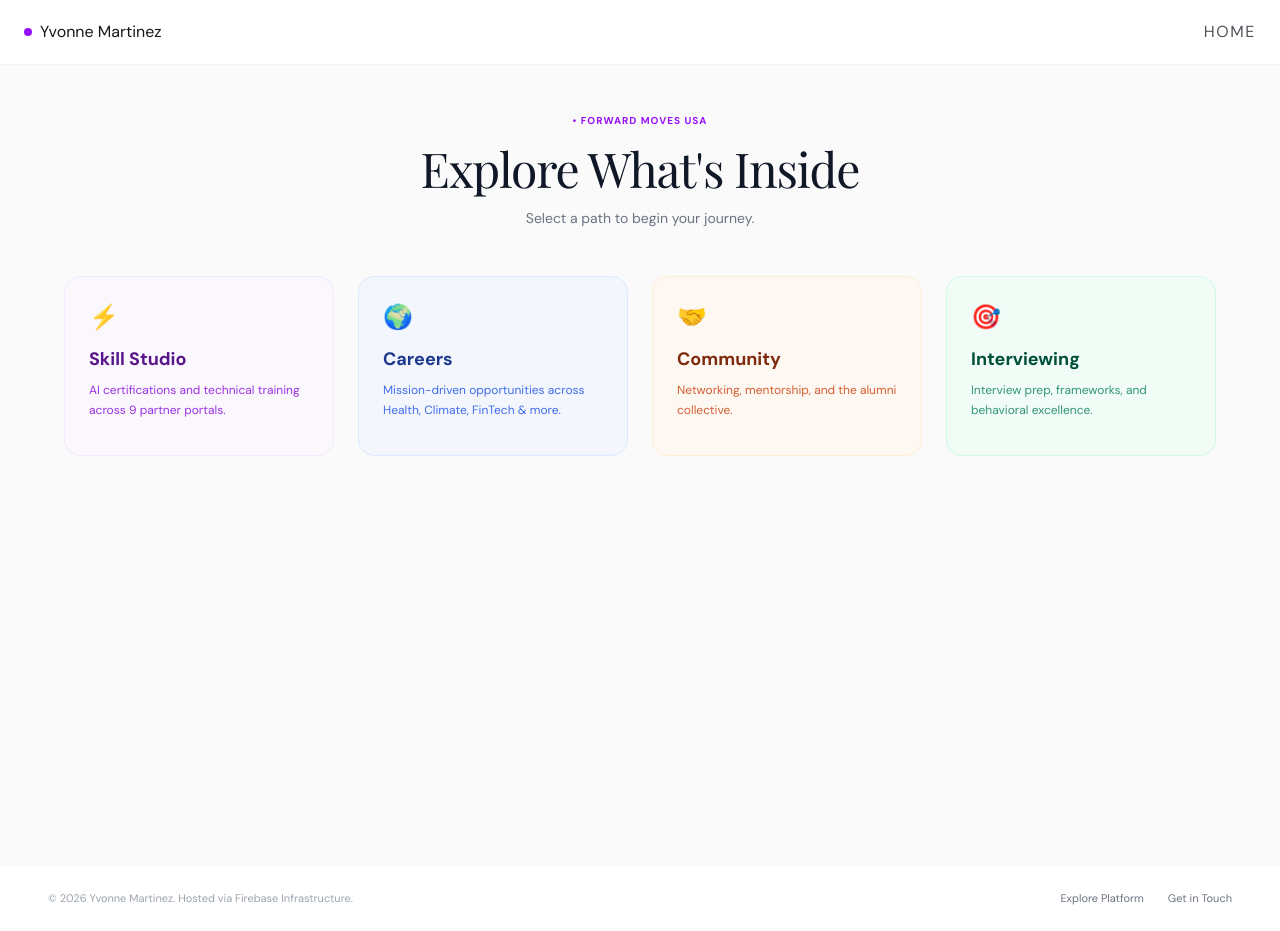
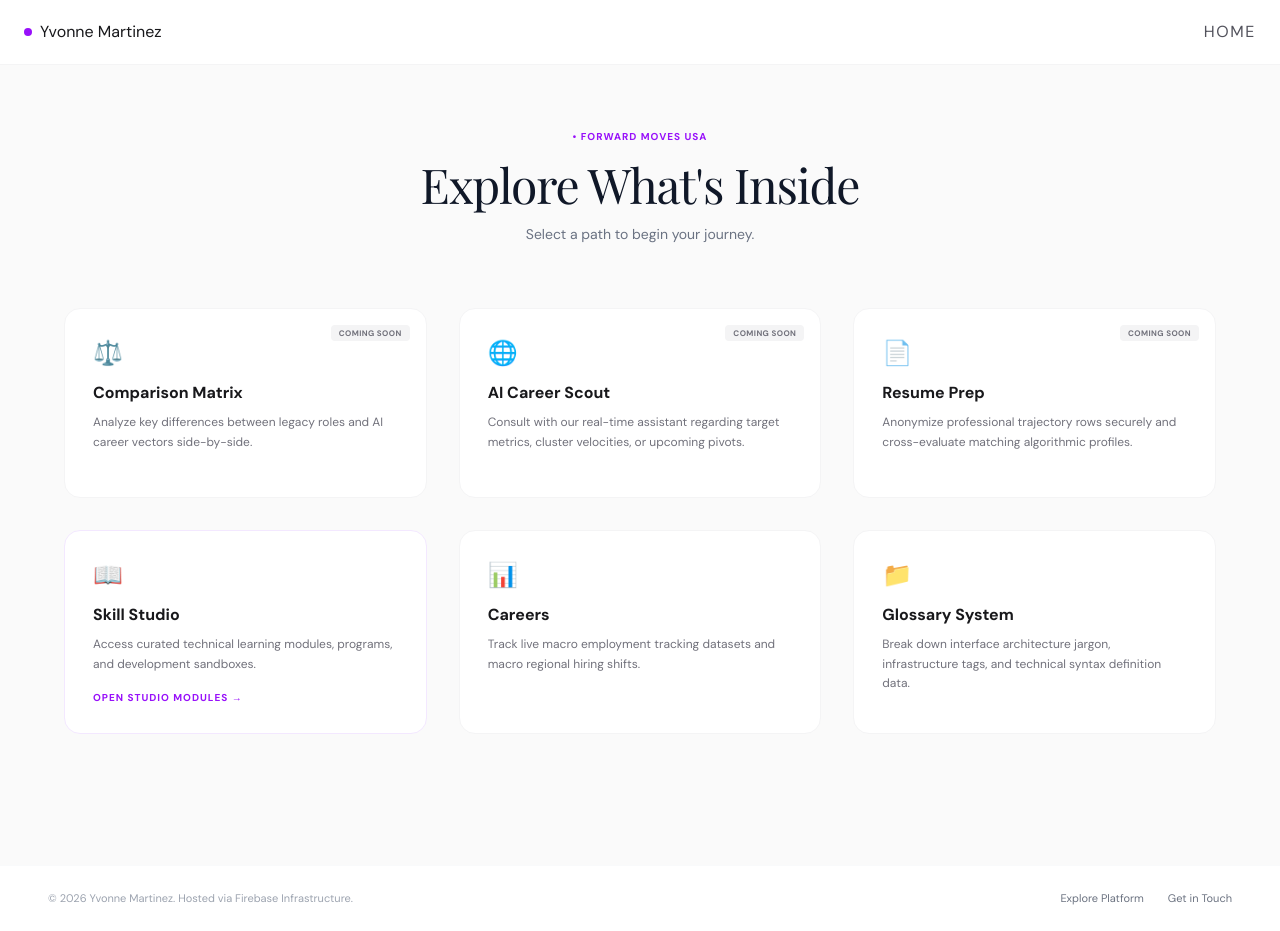
Before and after one commit to yvonneim/ai-ym-portfolio, a React (Vite) app: page / in a window 1280 px wide. Both pictures are taken after a click on the button "FORWARD MOVES AI". Built offline with nearby package versions, Linux system fonts and the light colour scheme.

Commit message:
Hardcode authentic 6-card grid with active Skill Studio interactive entry point

```diff
--- a/src/components/sections/ForwardMovesHome.jsx
+++ b/src/components/sections/ForwardMovesHome.jsx
@@ -1,67 +1,93 @@
-import React from 'react'
+import React from 'react';
 
 export default function ForwardMovesHome({ setView }) {
   return (
-    <div className="w-full bg-[#FAFAFA] min-h-screen py-12 px-6 md:px-12 flex flex-col items-center">
-
-      <div className="text-center mb-12 max-w-2xl mx-auto space-y-4">
+    <div className="w-full bg-[#FAFAFA] min-h-screen py-16 px-6 md:px-12 flex flex-col items-center">
+      {/* Upper Content Presentation Headers */}
+      <div className="text-center mb-16 max-w-2xl mx-auto space-y-4">
         <div className="text-[10px] font-bold tracking-widest text-purple-600 uppercase">• Forward Moves USA</div>
-        <h2 className="font-serif text-4xl md:text-5xl text-gray-900 tracking-tight">
-          Explore What's Inside
-        </h2>
-        <p className="text-gray-500 text-sm font-light">
-          Select a path to begin your journey.
-        </p>
+        <h2 className="font-serif text-4xl md:text-5xl text-gray-900 tracking-tight">Explore What's Inside</h2>
+        <p className="text-gray-500 text-sm font-light">Select a path to begin your journey.</p>
       </div>
 
-
-      <div className="grid grid-cols-1 sm:grid-cols-2 lg:grid-cols-4 gap-6 max-w-6xl w-full mx-auto">
-
-        {/* Card 1: Skill Studio */}
-        <div className="bg-purple-50/60 border border-purple-100 rounded-2xl p-6 transition-all duration-300 hover:-translate-y-1 hover:shadow-md flex flex-col justify-between min-h-[180px]">
+      {/* Authentic Category Layout Matrix Grid */}
+      <div className="grid grid-cols-1 sm:grid-cols-2 lg:grid-cols-3 gap-8 max-w-6xl w-full mx-auto">
+        {/* Card 1: Comparison Matrix */}
+        <div className="bg-white border border-zinc-100 rounded-2xl p-7 transition-all duration-300 hover:-translate-y-1 hover:shadow-md flex flex-col justify-between min-h-[190px] relative">
+          <span className="absolute top-4 right-4 bg-zinc-100 text-zinc-500 text-[8px] font-bold uppercase tracking-wider px-2 py-0.5 rounded">Coming Soon</span>
           <div>
-            <span className="text-2xl block mb-3">⚡</span>
-            <h4 className="font-sans font-bold text-lg text-purple-900 mb-2">Skill Studio</h4>
-            <p className="text-purple-700/80 text-xs font-light leading-relaxed">
-              AI certifications and technical training across 9 partner portals.
+            <span className="text-2xl block mb-3">⚖️</span>
+            <h4 className="font-sans font-bold text-base text-zinc-900 mb-2">Comparison Matrix</h4>
+            <p className="text-zinc-500 text-xs font-light leading-relaxed">
+              Analyze key differences between legacy roles and AI career vectors side-by-side.
             </p>
           </div>
         </div>
 
-
-        <div className="bg-blue-50/60 border border-blue-100 rounded-2xl p-6 transition-all duration-300 hover:-translate-y-1 hover:shadow-md flex flex-col justify-between min-h-[180px]">
+        {/* Card 2: AI Career Scout */}
+        <div className="bg-white border border-zinc-100 rounded-2xl p-7 transition-all duration-300 hover:-translate-y-1 hover:shadow-md flex flex-col justify-between min-h-[190px] relative">
+          <span className="absolute top-4 right-4 bg-zinc-100 text-zinc-500 text-[8px] font-bold uppercase tracking-wider px-2 py-0.5 rounded">Coming Soon</span>
           <div>
-            <span className="text-2xl block mb-3">🌍</span>
-            <h4 className="font-sans font-bold text-lg text-blue-900 mb-2">Careers</h4>
-            <p className="text-blue-700/80 text-xs font-light leading-relaxed">
-              Mission-driven opportunities across Health, Climate, FinTech & more.
+            <span className="text-2xl block mb-3">🌐</span>
+            <h4 className="font-sans font-bold text-base text-zinc-900 mb-2">AI Career Scout</h4>
+            <p className="text-zinc-500 text-xs font-light leading-relaxed">
+              Consult with our real-time assistant regarding target metrics, cluster velocities, or upcoming pivots.
             </p>
           </div>
         </div>
 
-        {/* Card 3: Community */}
-        <div className="bg-orange-50/60 border border-orange-100 rounded-2xl p-6 transition-all duration-300 hover:-translate-y-1 hover:shadow-md flex flex-col justify-between min-h-[180px]">
+        {/* Card 3: Resume Prep */}
+        <div className="bg-white border border-zinc-100 rounded-2xl p-7 transition-all duration-300 hover:-translate-y-1 hover:shadow-md flex flex-col justify-between min-h-[190px] relative">
+          <span className="absolute top-4 right-4 bg-zinc-100 text-zinc-500 text-[8px] font-bold uppercase tracking-wider px-2 py-0.5 rounded">Coming Soon</span>
           <div>
-            <span className="text-2xl block mb-3">🤝</span>
-            <h4 className="font-sans font-bold text-lg text-orange-900 mb-2">Community</h4>
-            <p className="text-orange-700/80 text-xs font-light leading-relaxed">
-              Networking, mentorship, and the alumni collective.
+            <span className="text-2xl block mb-3">📄</span>
+            <h4 className="font-sans font-bold text-base text-zinc-900 mb-2">Resume Prep</h4>
+            <p className="text-zinc-500 text-xs font-light leading-relaxed">
+              Anonymize professional trajectory rows securely and cross-evaluate matching algorithmic profiles.
             </p>
           </div>
         </div>
 
+        {/* Card 4: Skill Studio (Fully Interactive View-State Router) */}
+        <div
+          onClick={() => setView('skill-studio')}
+          className="bg-white border border-purple-100 hover:border-purple-300 rounded-2xl p-7 transition-all duration-300 hover:-translate-y-1 hover:shadow-lg hover:shadow-purple-900/5 flex flex-col justify-between min-h-[190px] cursor-pointer group animate-fadeIn"
+        >
+          <div>
+            <span className="text-2xl block mb-3 group-hover:scale-110 transition-transform origin-left">📖</span>
+            <h4 className="font-sans font-bold text-base text-zinc-900 group-hover:text-purple-600 transition-colors mb-2">Skill Studio</h4>
+            <p className="text-zinc-500 text-xs font-light leading-relaxed">
+              Access curated technical learning modules, programs, and development sandboxes.
+            </p>
+          </div>
+          <div className="text-[10px] font-bold uppercase tracking-widest text-purple-600 flex items-center gap-1 mt-4">
+            Open Studio Modules →
+          </div>
+        </div>
 
-        <div className="bg-emerald-50/60 border border-emerald-100 rounded-2xl p-6 transition-all duration-300 hover:-translate-y-1 hover:shadow-md flex flex-col justify-between min-h-[180px]">
+        {/* Card 5: Careers */}
+        <div className="bg-white border border-zinc-100 rounded-2xl p-7 transition-all duration-300 hover:-translate-y-1 hover:shadow-md flex flex-col justify-between min-h-[190px]">
           <div>
-            <span className="text-2xl block mb-3">🎯</span>
-            <h4 className="font-sans font-bold text-lg text-emerald-900 mb-2">Interviewing</h4>
-            <p className="text-emerald-700/80 text-xs font-light leading-relaxed">
-              Interview prep, frameworks, and behavioral excellence.
+            <span className="text-2xl block mb-3">📊</span>
+            <h4 className="font-sans font-bold text-base text-zinc-900 mb-2">Careers</h4>
+            <p className="text-zinc-500 text-xs font-light leading-relaxed">
+              Track live macro employment tracking datasets and macro regional hiring shifts.
+            </p>
+          </div>
+        </div>
+
+        {/* Card 6: Glossary System */}
+        <div className="bg-white border border-zinc-100 rounded-2xl p-7 transition-all duration-300 hover:-translate-y-1 hover:shadow-md flex flex-col justify-between min-h-[190px]">
+          <div>
+            <span className="text-2xl block mb-3">📁</span>
+            <h4 className="font-sans font-bold text-base text-zinc-900 mb-2">Glossary System</h4>
+            <p className="text-zinc-500 text-xs font-light leading-relaxed">
+              Break down interface architecture jargon, infrastructure tags, and technical syntax definition data.
             </p>
           </div>
         </div>
 
       </div>
     </div>
-  )
+  );
 }
```
Also changed, not shown: 1 other file (tests, documents, lock files or other folders).
